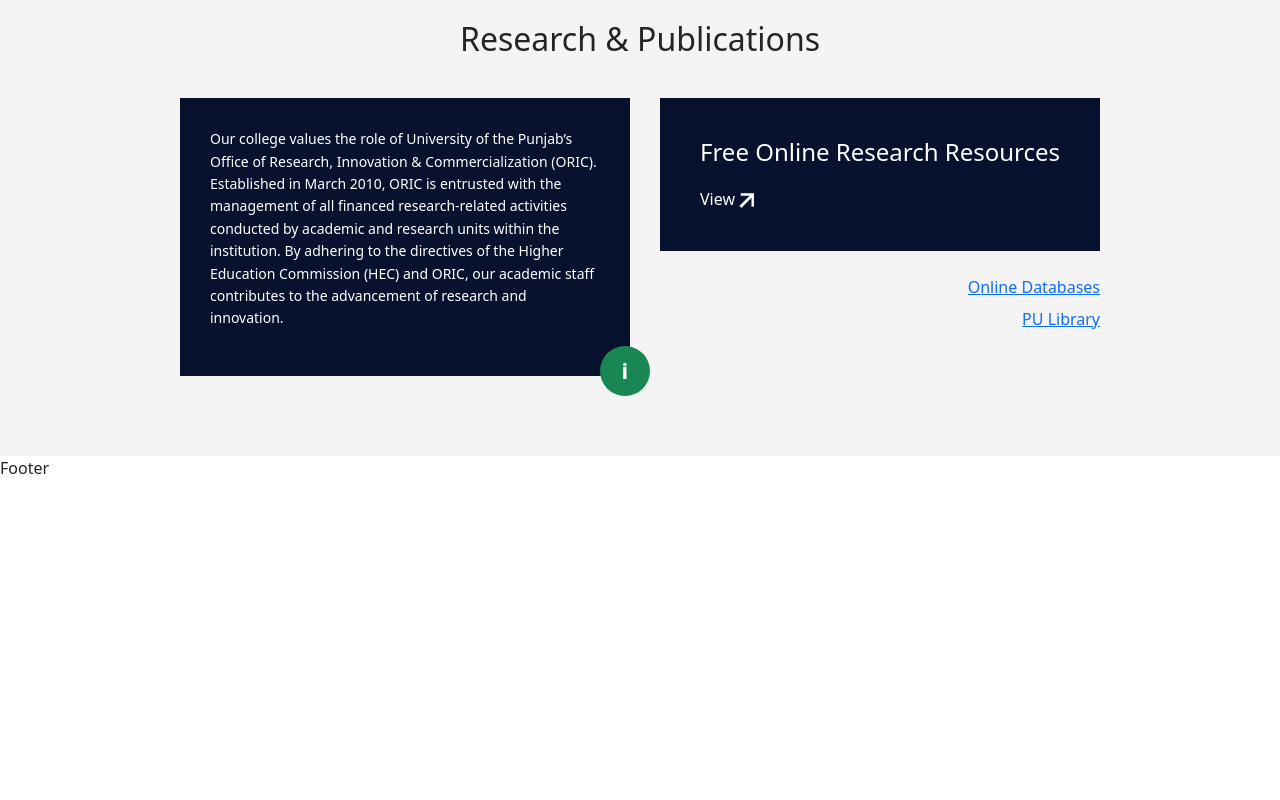
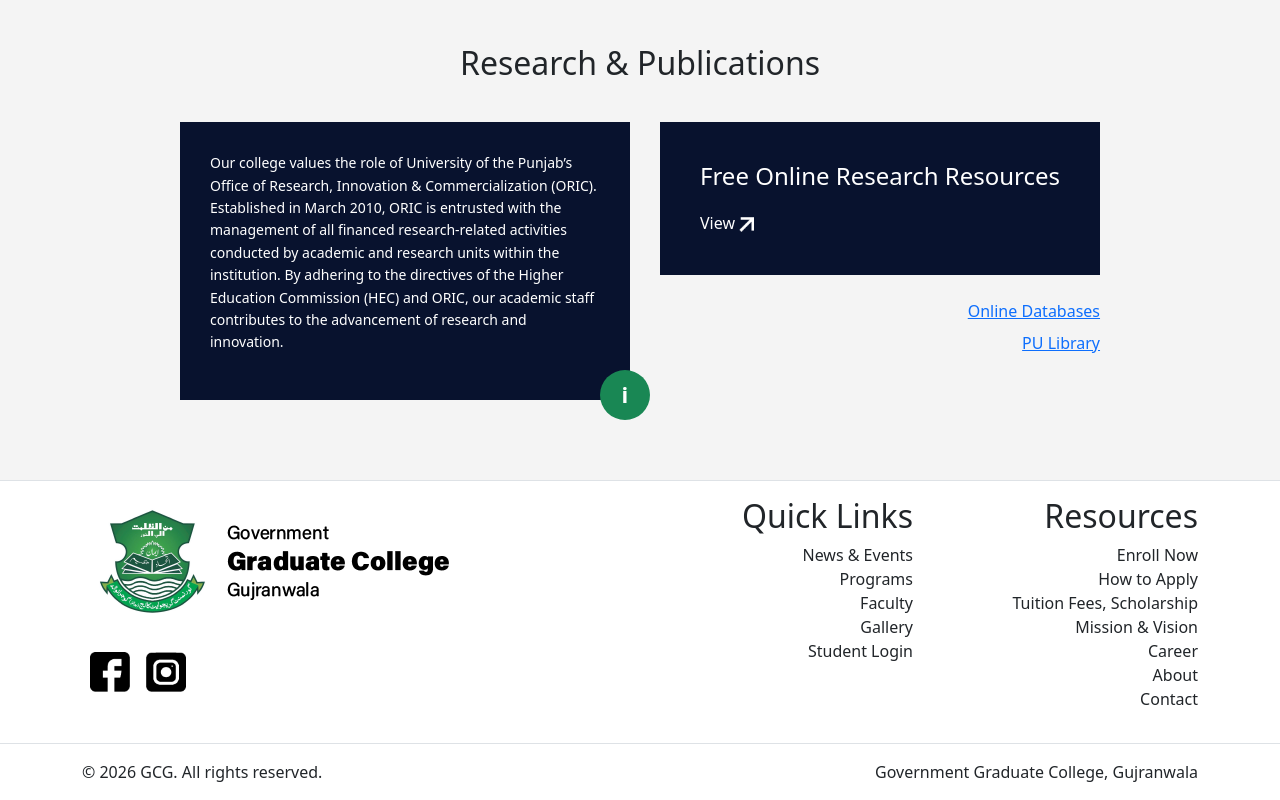
Before and after one commit to mahnooradnan491-boop/gcg, a React app in the folder frontend/: page / in a window 1280 px wide. Shown: the part 2601-3401 px from the top of the page. Before the commit the page ends 3081 px from the top, so only its background shows below. Built offline with nearby package versions, Linux system fonts and the light colour scheme; the HTML template or start-up script is replaced by a standard one.

Commit message:
footer done

```diff
--- a/frontend/src/footer.jsx
+++ b/frontend/src/footer.jsx
@@ -1,7 +1,61 @@
+import { Link } from 'react-router-dom'
+
 function Footer() {
     return (
-        <div>Footer</div>
-    )
+        <>
+            <div className='border-top border-1'>
+                <div className='container py-3'>
+                    <div className="row">
+                        <div className="col-lg-6 text-center text-lg-start">
+                            <Link to="/"><img src="/logo.png" alt="Site Logo" /></Link>
+                            <div className='mt-3'>
+                                <Link to="https://www.facebook.com" target="_blank" rel="noopener noreferrer" className='mx-2'>
+                                    <img src="/icons/fblogo.png" alt="Facebook" width="40" />
+                                </Link>
+                                <Link to="https://www.instagram.com" target="_blank" rel="noopener noreferrer" className='mx-2'>
+                                    <img src="/icons/instalogo.png" alt="Instagram" width="40" />
+                                </Link>
+                            </div>
+                        </div>
+                        <div className="col-lg-3 text-center text-lg-end mt-4 mt-lg-0">
+                            <h2>Quick Links</h2>
+                            <ul className="list-unstyled">
+                                <li><Link to="/#newsevents" className="nav-link">News & Events</Link></li>
+                                <li><Link to="/programs" className="nav-link">Programs</Link></li>
+                                <li><Link to="/faculty" className="nav-link">Faculty</Link></li>
+                                <li><Link to="/gallery" className="nav-link">Gallery</Link></li>
+                                <li><Link to="/student/login" className="nav-link">Student Login</Link></li>
+                            </ul>
+                        </div>
+                        <div className="col-lg-3 text-center text-lg-end">
+                            <h2>Resources</h2>
+                            <ul className="list-unstyled">
+                                <li><Link to="/admission" className="nav-link">Enroll Now</Link></li>
+                                <li><Link to="/programs" className="nav-link">How to Apply</Link></li>
+                                <li><Link to="/faculty" className="nav-link">Tuition Fees, Scholarship</Link></li>
+                                <li><Link to="/gallery" className="nav-link">Mission & Vision</Link></li>
+                                <li><Link to="/career" className="nav-link">Career</Link></li>
+                                <li><Link to="/about" className="nav-link">About</Link></li>
+                                <li><Link to="/contact" className="nav-link">Contact</Link></li>
+                            </ul>
+                        </div>
+                    </div>
+                </div>
+            </div>
+            <div className='border-top border-1'>
+                <div className='container py-3'>
+                    <div className="d-flex justify-content-between align-items-center">
+                        <div>
+                            <p className='mb-0'>&copy; 2026 GCG. All rights reserved.</p>
+                        </div>
+                        <div>
+                            <p className='mb-0'>Government Graduate College, Gujranwala</p>
+                        </div>
+                    </div>
+                </div>
+            </div>
+        </>
+    );
 }
 
-export default Footer;
+export default Footer
--- a/frontend/src/header.jsx
+++ b/frontend/src/header.jsx
@@ -21,7 +21,7 @@
                                 <Link to="/admission" className="nav-link">Admission</Link>
                             </li>
                             <li>
-                                <Link to="/program" className="nav-link">Programs</Link>
+                                <Link to="/programs" className="nav-link">Programs</Link>
                             </li>
                             <li>
                                 <Link to="/#timetable" className="nav-link">Time Table</Link>
--- a/frontend/src/home.jsx
+++ b/frontend/src/home.jsx
@@ -113,7 +113,7 @@
                         <button className="btn btn-outline-secondary rounded-0">Diploma</button>
                         <button className="btn btn-success rounded-0 px-5 text-nowrap">View All</button>
                     </div>
-                    <div className="row">
+                    <div className="row mt-5">
                         <div className="col-md-4 mb-4">
                             <div className="card">
                                 <img src="/computerscience.png" className="card-img-top" />
```
